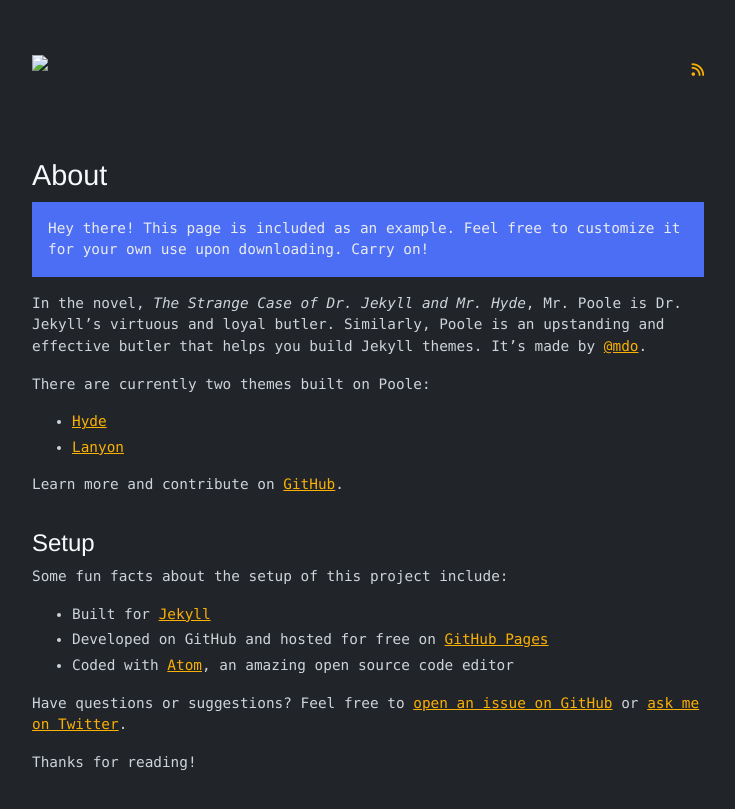
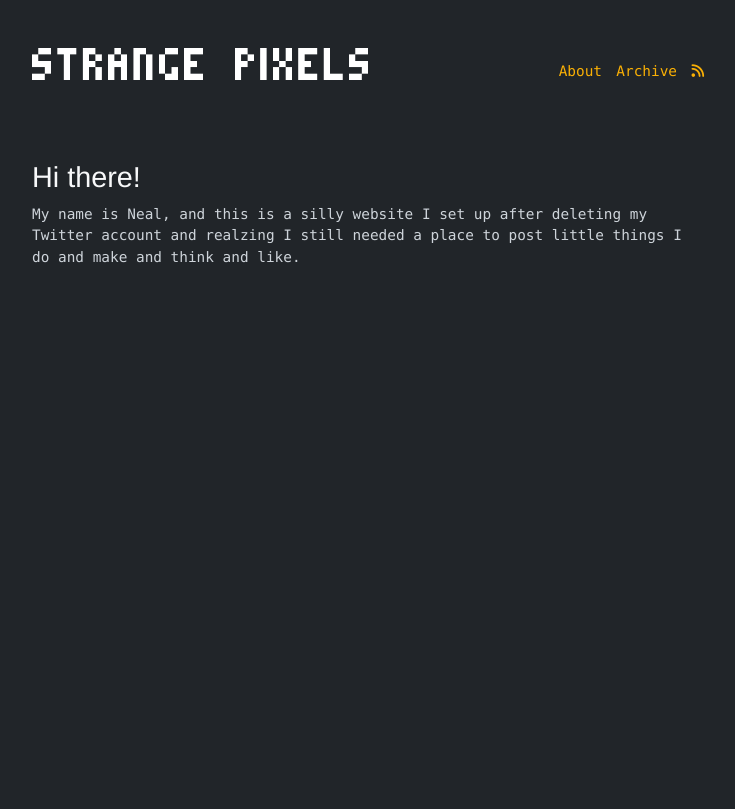
Before and after one commit to strange-pixels/strange-pixels.github.io, a Jekyll site: the page built from about.md, in a window 1280 px wide. Shown: the top 809 px of the page, without its empty margins (272-1007 px from the left). Built offline with Jekyll 4.4.1, drawn with Linux system fonts in a browser that asks for light colours; nearby versions of some CDN libraries.

Commit message:
Another update

```diff
--- a/404.html
+++ b/404.html
@@ -6,5 +6,5 @@
 
 <div class="page">
   <h1 class="page-title">404: Page not found</h1>
-  <p class="lead">Oops! That URL seems to be broken. <a href="{{ site.baseurl }}/">Head back home</a> to browse unbroken things instead.</p>
+  <p>Oops! That URL seems to be broken. <a href="{{ site.baseurl }}/">Head back home</a> to browse unbroken things instead.</p>
 </div>
--- a/_config.yml
+++ b/_config.yml
@@ -1,7 +1,7 @@
 # Setup
 title: Strange Pixels
 tagline:
-url: https://getpoole.com
+url: http://127.0.0.1:4000
 paginate: 6
 baseurl: ""
 permalink: pretty
@@ -34,17 +34,19 @@
 
 # Specify the author for blog posts
 author:
-  name: Neal
+  name: Neal Gillis
   url:
   email:
 
 # Custom vars
 version: 3.0.0
 
-# Sizing for header image is set in _variables.scss
+# Used instead of site title in masthead
 headerimg: assets/images/strange_pixels.png
-headerimg-hover:
 
+# Links in the top right main navigation
 mainnav:
-  - about.md
-  - archive.md
+  - title: About
+    url: /about
+  - title: Archive
+    url: /archive
--- a/_layouts/default.html
+++ b/_layouts/default.html
@@ -8,7 +8,7 @@
       <header class="masthead">
               {% if site.headerimg %}
               <div class="headerimg">
-                <a href="{{ site.baseurl }}/" title="Home"><img src="{{ site.headerimg }}"></a>
+                <a href="{{ site.baseurl }}/" title="Home"><img src="{{ site.baseurl }}/{{ site.headerimg }}"></a>
               </div>
               {% else %}
                 <h3 class="masthead-title">
@@ -17,7 +17,13 @@
               {% endif %}
           <small>{{ site.tagline }}</small>
           <div class="topnav">
-            <a href="/atom.xml"><i class="fa-solid fa-rss"></i></a>
+            <ul>
+            {% for item in site.mainnav %}
+            <li><a href="{{ item.url }}">{{ item.title }}</a></li>
+            {% endfor %}
+            <li><a href="/atom.xml"><i class="fa-solid fa-rss"></i></a></li>
+            </ul>
+
           </div>
 
       </header>
--- a/_sass/_masthead.scss
+++ b/_sass/_masthead.scss
@@ -33,9 +33,22 @@
 
 .topnav {
   flex: 1;
+
   a{
-    float: right;
     padding: 12px 0;
     text-decoration: none;
   }
+  ul{
+    float: right;
+    list-style-type: none;
+    margin: 0,;
+    padding: 0;
+
+  }
+  li{
+    float: left;
+    margin-left: 1em;
+  }
+
+
 }
--- a/_sass/_variables.scss
+++ b/_sass/_variables.scss
@@ -38,8 +38,6 @@
   --heading-color: var(--gray-000);
   --heading-font: Helvetica, Arial, sans;
 
-  --headerimg-size: 35%;
-
   --date-color: var(--gray-600);
 
   --border-color: var(--gray-400);
--- a/about.md
+++ b/about.md
@@ -1,29 +1,6 @@
 ---
 layout: page
-title: About
+title: Hi there!
 ---
 
-<p class="message">
-  Hey there! This page is included as an example. Feel free to customize it for your own use upon downloading. Carry on!
-</p>
-
-In the novel, *The Strange Case of Dr. Jekyll and Mr. Hyde*, Mr. Poole is Dr. Jekyll's virtuous and loyal butler. Similarly, Poole is an upstanding and effective butler that helps you build Jekyll themes. It's made by [@mdo](https://twitter.com/mdo).
-
-There are currently two themes built on Poole:
-
-- [Hyde](https://hyde.getpoole.com)
-- [Lanyon](https://lanyon.getpoole.com)
-
-Learn more and contribute on [GitHub](https://github.com/poole).
-
-## Setup
-
-Some fun facts about the setup of this project include:
-
-- Built for [Jekyll](https://jekyllrb.com)
-- Developed on GitHub and hosted for free on [GitHub Pages](https://pages.github.com)
-- Coded with [Atom](https://atom.io), an amazing open source code editor
-
-Have questions or suggestions? Feel free to [open an issue on GitHub](https://github.com/poole/poole/issues/new) or [ask me on Twitter](https://twitter.com/mdo).
-
-Thanks for reading!
+My name is Neal, and this is a silly website I set up after deleting my Twitter account and realzing I still needed a place to post little things I do and make and think and like.
```
Also changed, not shown: README.md (deleted).
